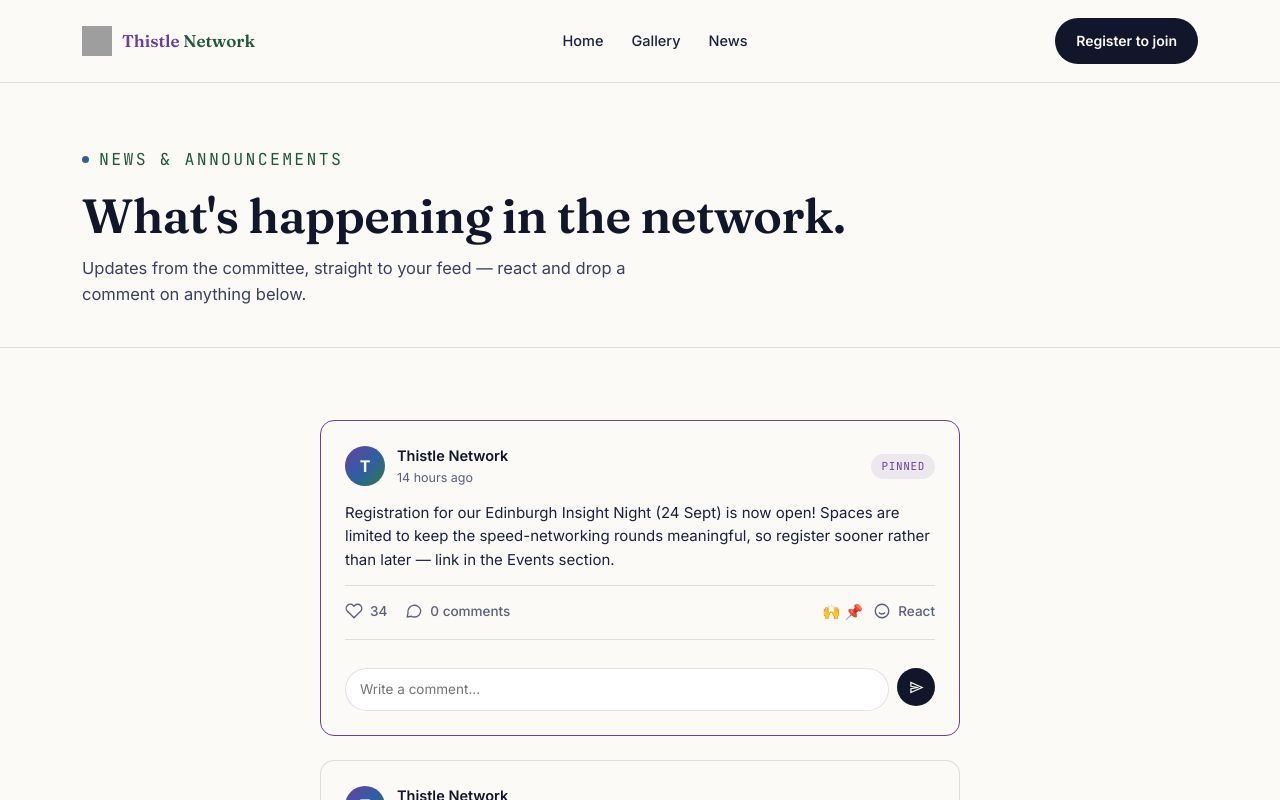
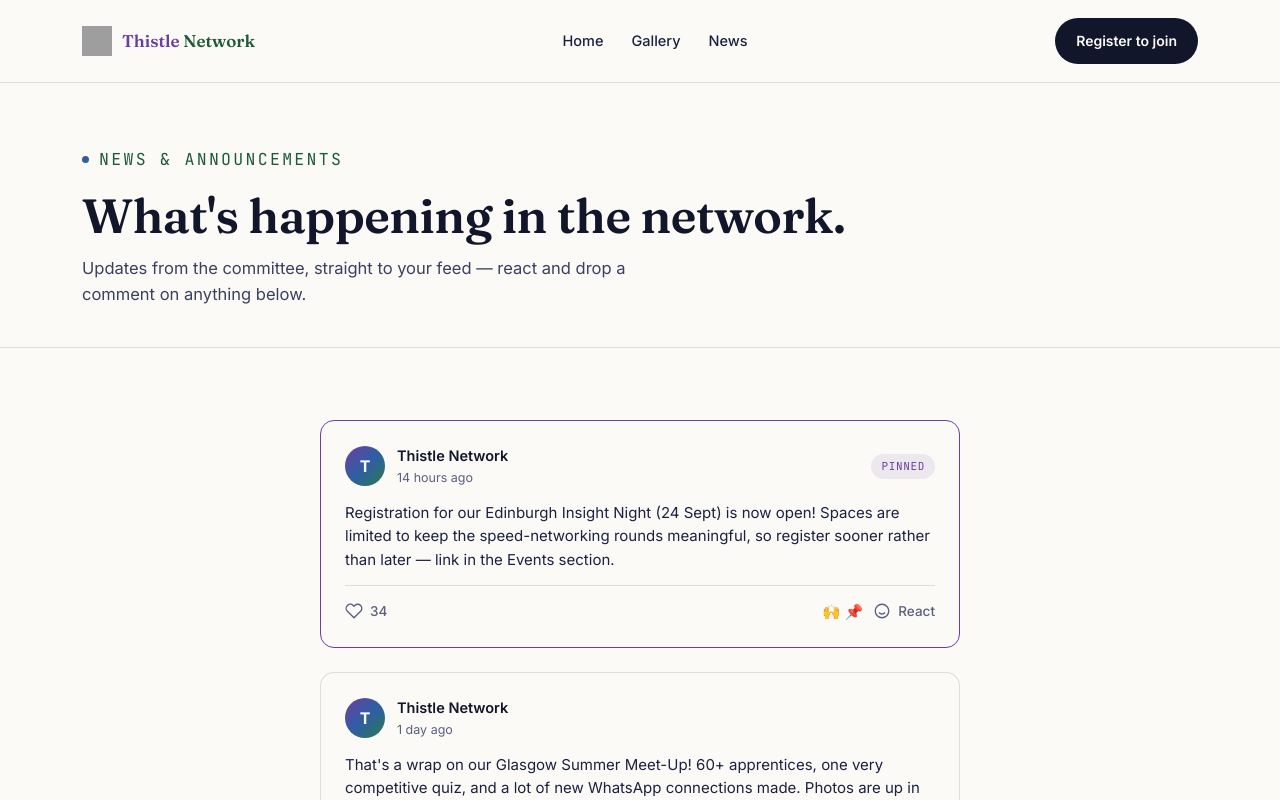
Before and after one commit to king525dev/thistle-network-website, a Next.js app in the folder client/: page /news in a window 1280 px wide. Shown: the top 800 px of the page. Built offline with nearby package versions, Linux system fonts and the light colour scheme; grey boxes are pictures that could not be loaded.

Commit message:
Removed Comments format

```diff
--- a/client/src/components/news/NewsPost.tsx
+++ b/client/src/components/news/NewsPost.tsx
@@ -22,7 +22,6 @@ export default function NewsPost({ post }: NewsPostProps) {
         postId={post.id}
         likeCount={post.likeCount}
         emojis={post.emojis ?? []}
-        comments={post.comments ?? []}
       />
     </article>
   );
--- a/client/src/components/news/PostActions.tsx
+++ b/client/src/components/news/PostActions.tsx
@@ -8,9 +8,6 @@ type PostActionsProps = {
   postId: string;
   likeCount: number;
   emojis: string[];
-  commentCount: number;
-  commentsOpen: boolean;
-  onToggleComments: () => void;
 };
 
 /**
@@ -28,9 +25,6 @@ export default function PostActions({
   postId,
   likeCount,
   emojis,
-  commentCount,
-  commentsOpen,
-  onToggleComments,
 }: PostActionsProps) {
   const [liked, setLiked] = useState(false);
 
@@ -57,20 +51,6 @@ export default function PostActions({
           <span>{likeCount + (liked ? 1 : 0)}</span>
         </button>
 
-        <button
-          type="button"
-          className="post-action comment-toggle"
-          aria-expanded={commentsOpen}
-          onClick={onToggleComments}
-        >
-          <svg viewBox="0 0 24 24" fill="none" stroke="currentColor" strokeWidth="1.8" aria-hidden="true">
-            <path d="M21 11.5a8.38 8.38 0 0 1-8.5 8.5c-1.4 0-2.7-.3-3.9-.9L3 20l1-5.4a8.38 8.38 0 0 1 17-3.1Z" />
-          </svg>
-          <span>
-            {commentCount} comment{commentCount === 1 ? "" : "s"}
-          </span>
-        </button>
-
         <EmojiSection initialEmojis={emojis} />
       </div>
     </div>
--- a/client/src/components/news/PostInteractions.tsx
+++ b/client/src/components/news/PostInteractions.tsx
@@ -2,14 +2,11 @@
 
 import { useState } from "react";
 import PostActions from "./PostActions";
-import CommentSection from "./CommentSection";
-import type { NewsComment } from "@/types/news";
 
 type PostInteractionsProps = {
   postId: string;
   likeCount: number;
   emojis: string[];
-  comments: NewsComment[];
 };
 
 /**
@@ -18,8 +15,7 @@ type PostInteractionsProps = {
  * Keeping this coordination in one place means `NewsPost` itself can
  * stay a Server Component.
  */
-export default function PostInteractions({ postId, likeCount, emojis, comments }: PostInteractionsProps) {
-  const [commentsOpen, setCommentsOpen] = useState(false);
+export default function PostInteractions({ postId, likeCount, emojis }: PostInteractionsProps) {
 
   return (
     <>
@@ -27,11 +23,7 @@ export default function PostInteractions({ postId, likeCount, emojis, comments }
         postId={postId}
         likeCount={likeCount}
         emojis={emojis}
-        commentCount={comments.length}
-        commentsOpen={commentsOpen}
-        onToggleComments={() => setCommentsOpen((v) => !v)}
       />
-      <CommentSection postId={postId} comments={comments} open={commentsOpen} />
     </>
   );
 }
```
